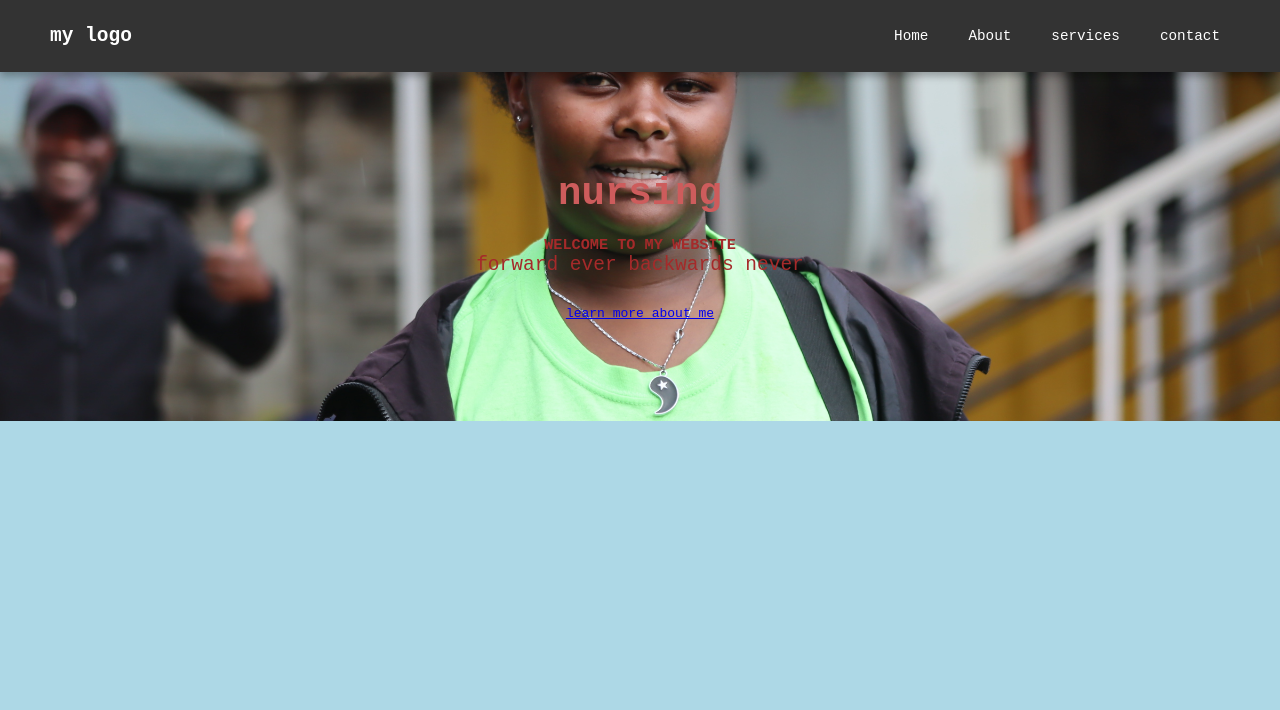
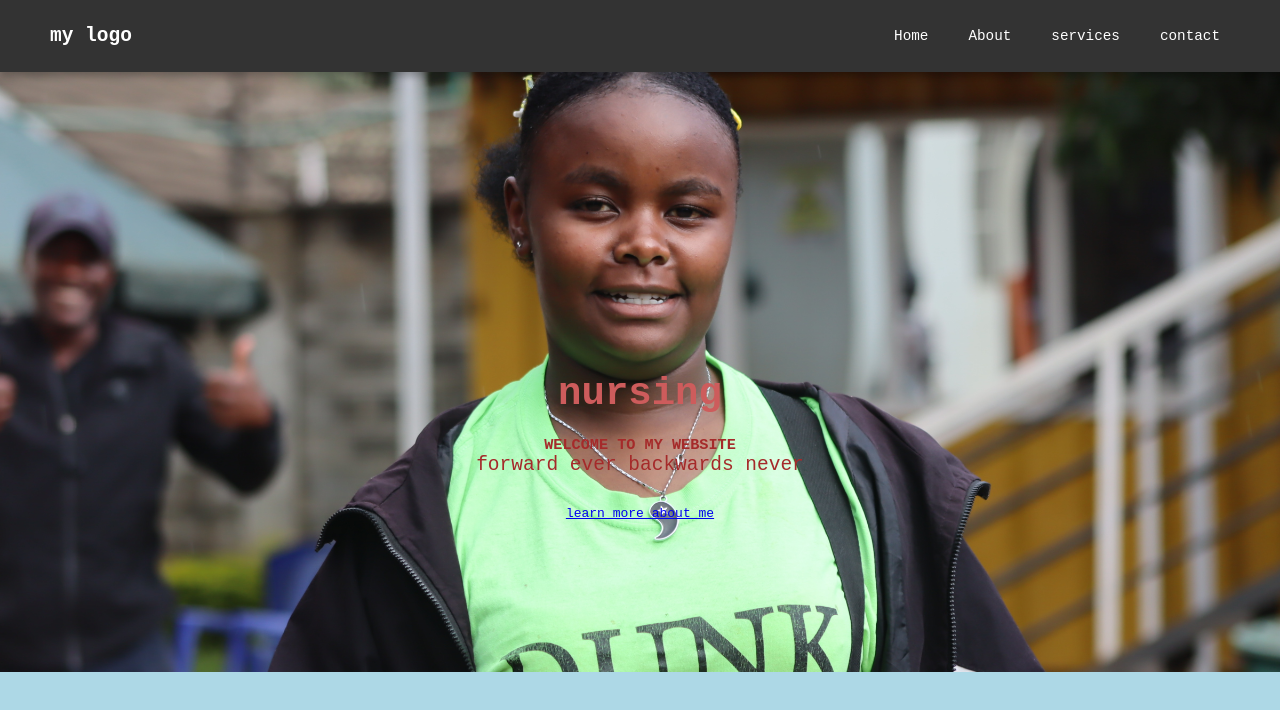
Before and after one commit to nrcfstudents/puritywairimu, a plain HTML site: page index.html in a window 1280 px wide. Drawn offline with Linux system fonts and the light colour scheme.

Commit message:
hero section image

```diff
--- a/styles.css
+++ b/styles.css
@@ -81,7 +81,8 @@ h1{
     background: url('images/hero-image.jpeg') no-repeat center center/cover;
     color: brown;
     text-align: center;
-    padding: 100px 20px;
+    padding: 300px 20px;
+    height: 500px;
 }
 .hero-content h1{
     font-size: 3em;
```
